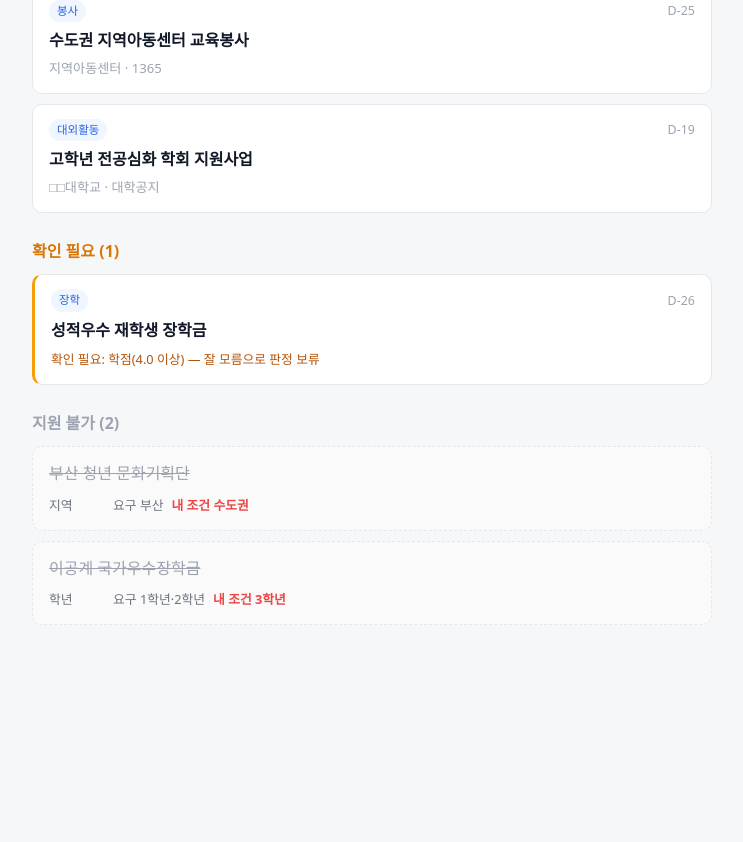
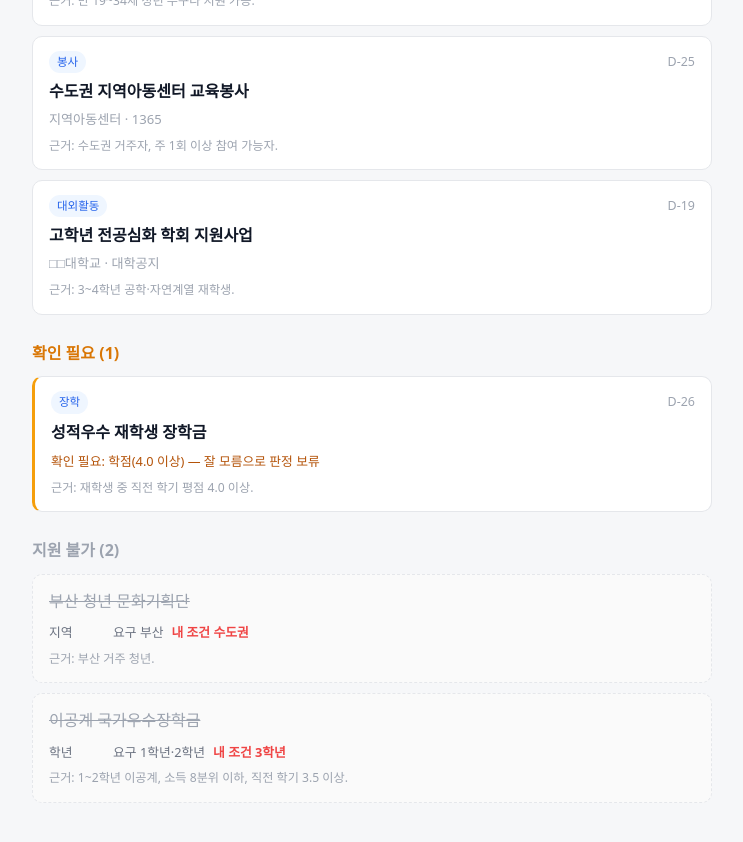
Before and after one commit to jaeho9338-code/activity-curation, a React (Vite) app: page / in a window 1280 px wide. Shown: the part 540-1382 px from the top of the page, without its empty margins (268-1011 px from the left). Before the commit the page ends 1229 px from the top, so only its background shows below. Built offline with nearby package versions, Linux system fonts and the light colour scheme.

Commit message:
판정 근거(원문 자격요건) 카드에 표시

```diff
--- a/src/App.css
+++ b/src/App.css
@@ -109,6 +109,11 @@
   color: #9ca3af;
   padding: 10px;
 }
+.evidence {
+  margin: 6px 0 0;
+  font-size: 0.76rem;
+  color: #9ca3af;
+}
 
 /* 확인 필요 */
 .section-title.review {
--- a/src/App.jsx
+++ b/src/App.jsx
@@ -88,6 +88,7 @@ export default function App() {
               </div>
               <a className="title" href={a.url} target="_blank" rel="noopener">{a.title}</a>
               <p className="org">{a.org} · {a.source}</p>
+              <p className="evidence">근거: {a.eligibilityText}</p>
             </li>
           ))}
           {eligible.length === 0 && <li className="empty">조건에 맞는 활동이 없습니다.</li>}
@@ -105,6 +106,7 @@ export default function App() {
               </div>
               <a className="title" href={a.url} target="_blank" rel="noopener">{a.title}</a>
               <p className="note">확인 필요: {a.unknown.map((u) => `${u.label}(${u.req})`).join(", ")} — 잘 모름으로 판정 보류</p>
+              <p className="evidence">근거: {a.eligibilityText}</p>
             </li>
           ))}
           {review.length === 0 && <li className="empty">확인이 필요한 활동이 없습니다.</li>}
@@ -126,6 +128,7 @@ export default function App() {
                   </li>
                 ))}
               </ul>
+              <p className="evidence">근거: {a.eligibilityText}</p>
             </li>
           ))}
           {ineligible.length === 0 && <li className="empty">막힌 활동이 없습니다.</li>}
```
